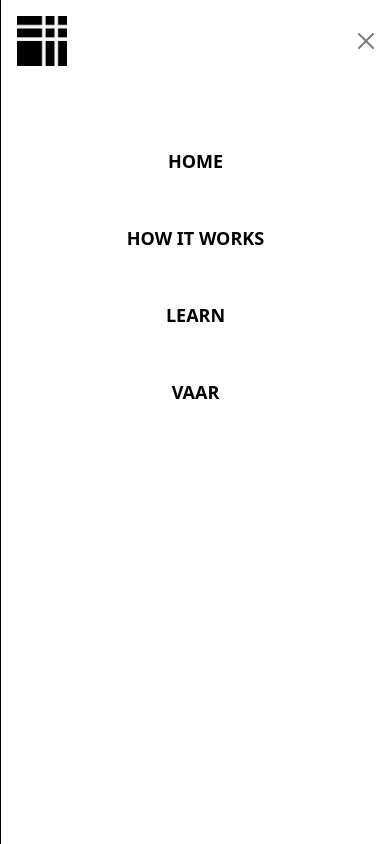
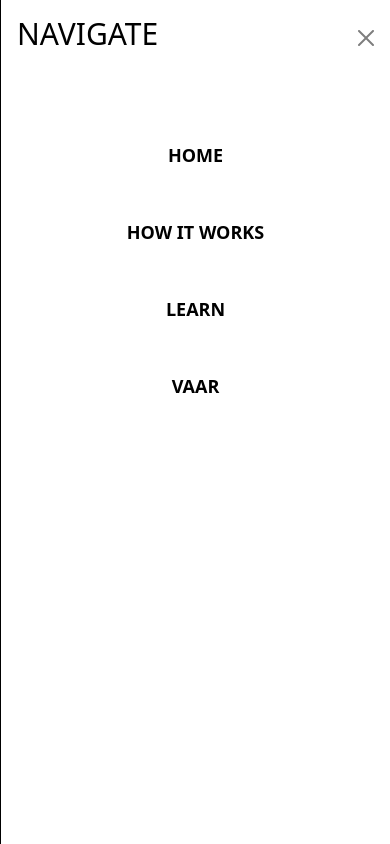
Before and after one commit to webtesting22/vaar, a React (Vite) app: page / in a window 390 px wide. Both pictures are taken after a click on the icon 350 px from the left and 48 px from the top of the page. Shown: the top 844 px of the page. Built offline with nearby package versions, Linux system fonts and the light colour scheme.

Commit message:
navigate name added on offcanvas menu

```diff
--- a/src/Components/Navigation/Navigation.jsx
+++ b/src/Components/Navigation/Navigation.jsx
@@ -83,7 +83,7 @@ function Navigation() {
 
                     <Offcanvas show={show} onHide={handleClose} placement="end">
                         <Offcanvas.Header closeButton>
-                            <Offcanvas.Title><Link to="/"><img src={varrimg1} alt=" " style={{ width: "50px" }} /></Link></Offcanvas.Title>
+                            <Offcanvas.Title><Link to="/"><h2 style={{fontSize:"30px", textTransform:"uppercase"}}>Navigate</h2></Link></Offcanvas.Title>
                         </Offcanvas.Header>
                         <Offcanvas.Body>
                             <ul className='mobile-offcanvas-menu'>
```
